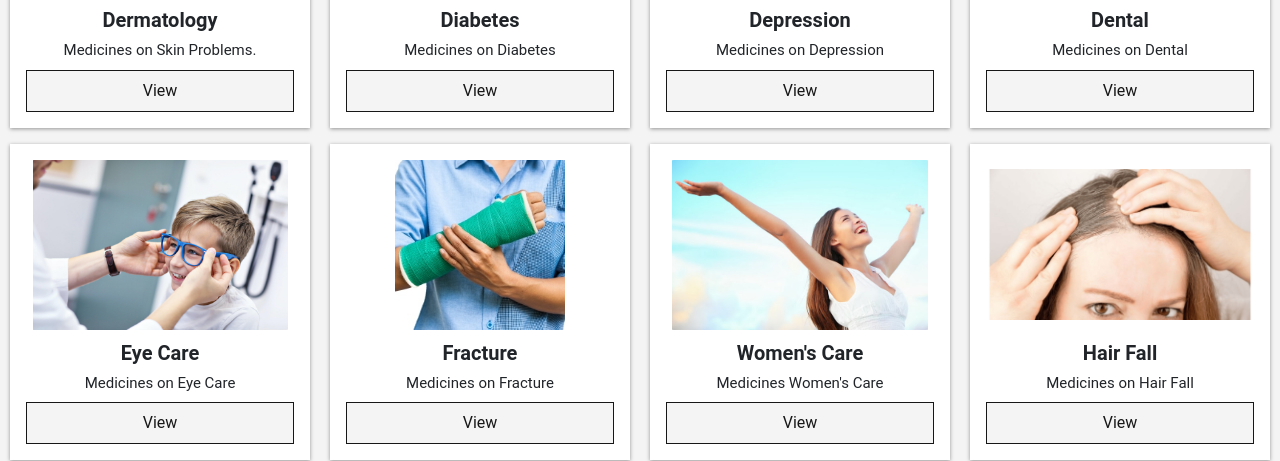
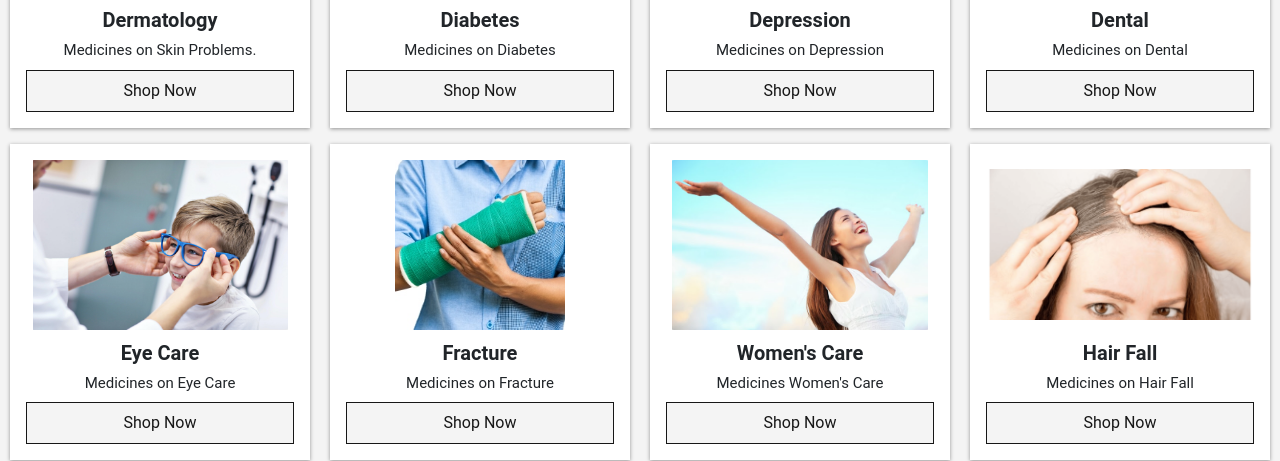
Before and after one commit to payalpatra/E-Pharmacy-Application, a React (Create React App) app in the folder frontend/: page /allProducts in a window 1280 px wide. Shown: the part 408-869 px from the top of the page. Built offline with nearby package versions, Linux system fonts and the light colour scheme.

Commit message:
minor change

```diff
--- a/frontend/src/components/Card.js
+++ b/frontend/src/components/Card.js
@@ -13,7 +13,7 @@ function Card({imgsrc, title, info,link,id}) {
 
           {/* <Link to={`/product/{id}`} className="info__button"> */}
           <Link to="/product" className="info__button">
-            View
+            Shop Now
           </Link>
         </div>
       </div>
```
Also changed, not shown: 1 other file (tests, documents, lock files or other folders).
